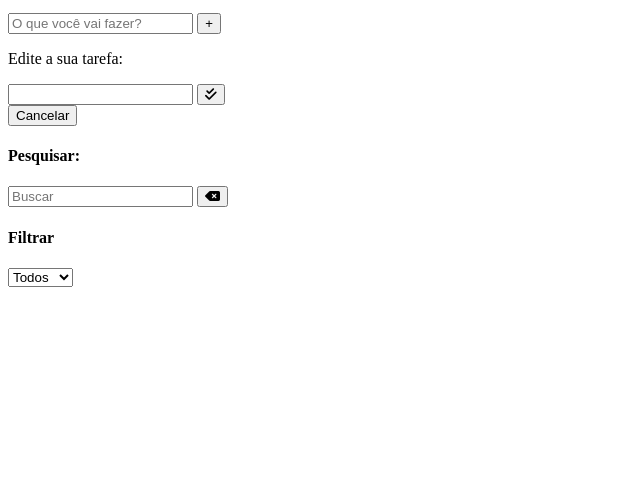
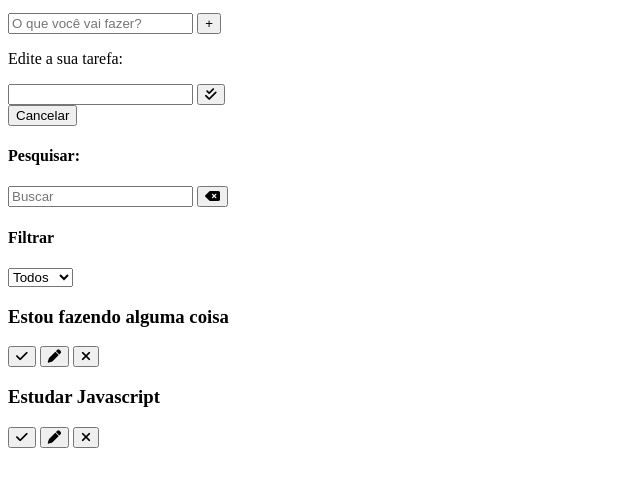
Before and after one commit to matheuscazon/todo_js, a plain HTML site: page index.html in a window 1280 px wide. Shown: the part 101-588 px from the top of the page, without its empty margins (0-640 px from the left). Drawn offline with Linux system fonts and the light colour scheme.

Commit message:
Alterações

```diff
--- a/index.html
+++ b/index.html
@@ -64,6 +64,32 @@
           </select>
         </div>
       </div>
+      <div id="todo-list">
+        <div class="todo">
+          <h3>Estou fazendo alguma coisa</h3>
+          <button class="finish-todo">
+            <i class="fa-solid fa-check"></i>
+          </button>
+          <button class="finish-todo">
+            <i class="fa-solid fa-pen"></i>
+          </button>
+          <button class="finish-todo">
+            <i class="fa-solid fa-xmark"></i>
+          </button>
+        </div>
+        <div class="todo">
+          <h3>Estudar Javascript</h3>
+          <button class="finish-todo">
+            <i class="fa-solid fa-check"></i>
+          </button>
+          <button class="finish-todo">
+            <i class="fa-solid fa-pen"></i>
+          </button>
+          <button class="finish-todo">
+            <i class="fa-solid fa-xmark"></i>
+          </button>
+        </div>
+      </div>
     </div>
   </body>
 </html>
```
